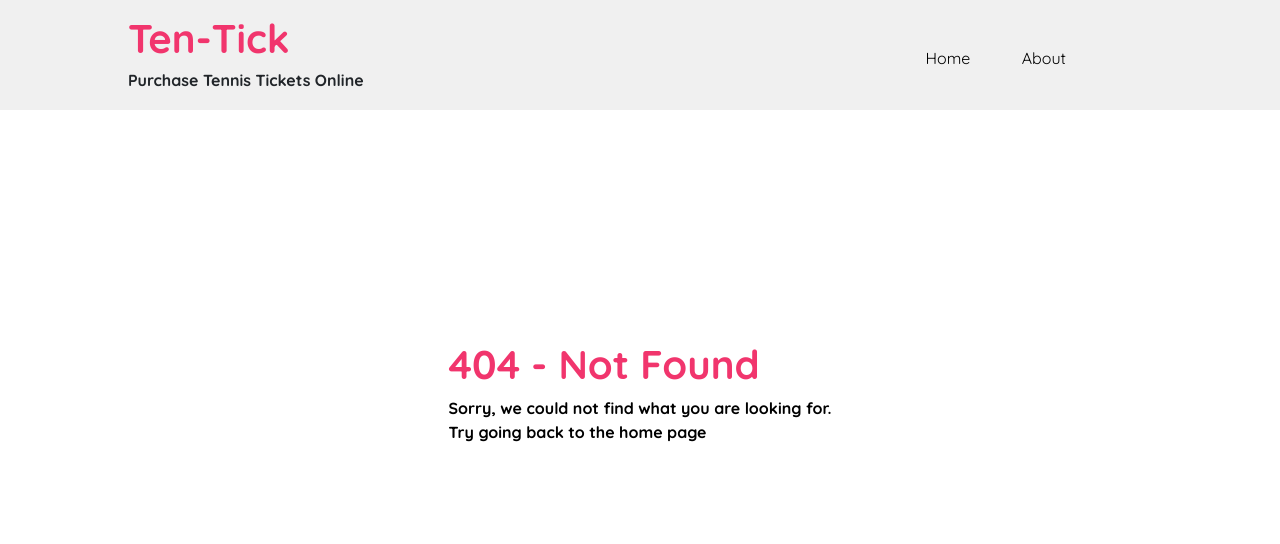
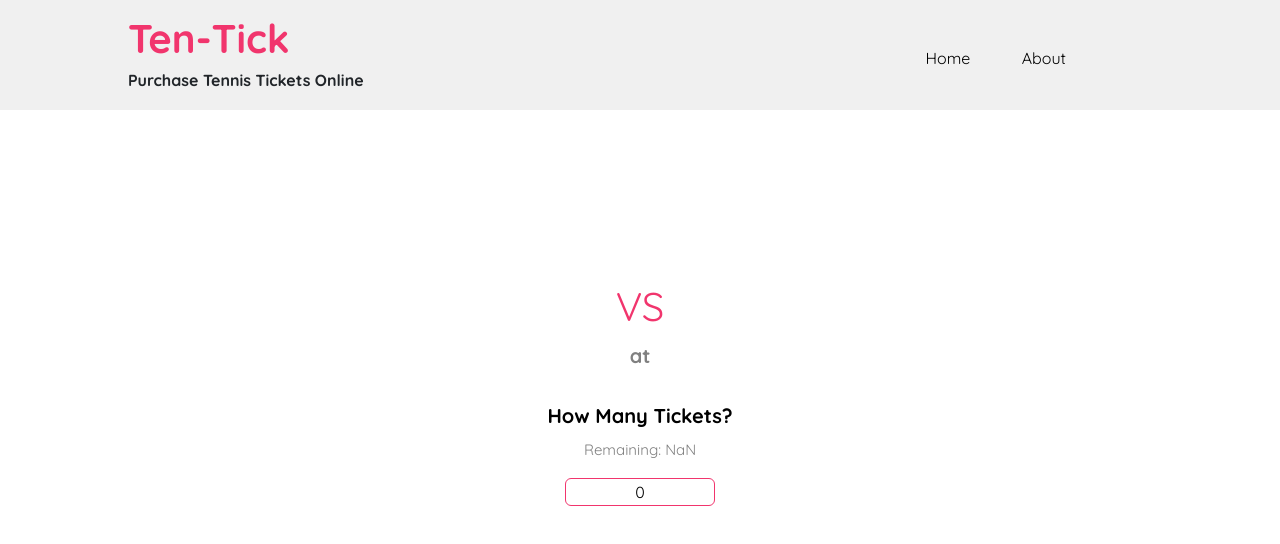
Before and after one commit to hafizk9990/ten-tick, a React (Create React App) app: page /book/1 in a window 1280 px wide. Before the commit this address had no page. Shown: the top 544 px of the page. Built offline with nearby package versions, Linux system fonts and the light colour scheme.

Commit message:
Book tickets finalized with CSS (100%)

```diff
--- a/src/404.js
+++ b/src/404.js
@@ -1,6 +1,6 @@
 const NotFound = () => {
   return (
-    <div className = 'not-found'>
+    <div className = 'center-align not-found'>
       <div className = "">
         <h1> 404 - Not Found </h1>
       </div>
--- a/src/App.js
+++ b/src/App.js
@@ -5,6 +5,7 @@ import NavBar from './NavBar'
 import NotFound from "./404"
 import Book from "./Book"
 import { BrowserRouter as ReactRouter, Switch, Route } from "react-router-dom"
+import Extras from "./Extras"
 
 const App = () => {
 
@@ -12,22 +13,27 @@ const App = () => {
     <React.Fragment>
       <ReactRouter>
         <NavBar />
-
         <Switch>
           <Route exact path = "/">
             <Home />
           </Route>
-          <Route exact path = "/book">
-            <Book />
-          </Route>
+
           <Route exact path = '/about'>
             <About />
           </Route>
+
+          <Route exact path = "/book/:data">
+            <Book />
+          </Route>
+
+          <Route exact path = '/extras/:data'>
+            <Extras />
+          </Route>
+
           <Route exact path = "/*">
             <NotFound />
           </Route>
         </Switch>
-
       </ReactRouter>
     </React.Fragment>
   );
--- a/src/Book.js
+++ b/src/Book.js
@@ -1,6 +1,39 @@
+import React, { useState } from 'react'
+import { Link } from 'react-router-dom'
+import { useParams } from "react-router-dom"
+
 const Book = () => {
+  let { data } = useParams();
+  let matchInfo = JSON.parse(data);
+  const [totalTicks, setTotalTicks] = useState(0);
+
   return(
-    <div> Book a Ticket </div>
+    <React.Fragment>
+      <div className = 'book-page'>
+        <div className = "book-heading">
+          { matchInfo.p1 } VS { matchInfo.p2 } <br />
+        </div>
+        <div className = "book-match-info">
+          { matchInfo.location } at { matchInfo.time } <br />
+        </div>
+        <label className = "book-form-label"> How Many Tickets? </label>
+        <p className = "book-remaining"> Remaining: { matchInfo.cap - matchInfo.sold }</p>
+        <form className = "book-form">
+          <input
+            type = "text"
+            value = { totalTicks }
+            onChange = { (event) => setTotalTicks(event.target.value) }
+          />
+        </form>
+        {
+          ( parseInt(totalTicks) > 0 ) &&
+          ( parseInt(totalTicks) <= `${ matchInfo.cap - matchInfo.sold }` ) &&
+          <Link to = {`/extras/${ JSON.stringify( {'matchInfo': matchInfo, 'ticks': totalTicks } ) }`}>
+            <button className = "book-button"> Next </button>
+          </Link>
+        }
+      </div>
+    </React.Fragment>
   );
 }
 
--- a/src/Card.js
+++ b/src/Card.js
@@ -1,6 +1,6 @@
 import React from 'react'
-import { LocationOn, Schedule } from '@material-ui/icons';
-import { Link } from 'react-router-dom';
+import { LocationOn, Schedule } from '@material-ui/icons'
+import { Link } from 'react-router-dom'
 
 import murray from './assets/img/murray.jpg'
 import maria from './assets/img/maria.jpg'
@@ -9,6 +9,15 @@ import rafa from './assets/img/rafa.jpeg'
 
 const Card = ({ match, index }) => {
   const imgArray = [murray, maria, monflis, rafa];
+
+  let passToBookScreen = {
+    'p1': match.player1,
+    'p2': match.player2,
+    'location': match.location,
+    'time': match.time,
+    'cap': match.cap,
+    'sold': match.soldOut
+  };
 
   return(
     <div className = 'single-card'>
@@ -24,11 +33,11 @@ const Card = ({ match, index }) => {
         </div>
         <div className = "location-time">
           <div>
-              <LocationOn
-                fontSize = "small"
-                style = { {color: 'gray'} }
-              />
-          <span> { match.location } </span> <br />
+            <LocationOn
+              fontSize = "small"
+              style = { {color: 'gray'} }
+            />
+            <span> { match.location } </span> <br />
           </div>
           <div>
             <Schedule
@@ -41,13 +50,13 @@ const Card = ({ match, index }) => {
       </div>
       <div className = "book">
         {
-          (parseInt(match.soldOut) < parseInt(match.cap)) &&
-          <Link to = "/book">
+          ( parseInt(match.soldOut) < parseInt(match.cap) ) &&
+          <Link to = {`/book/${ JSON.stringify(passToBookScreen) }`}>
             <button> Book Now </button>
           </Link>
         }
         {
-          (parseInt(match.soldOut) === parseInt(match.cap)) &&
+          ( parseInt(match.soldOut) === parseInt(match.cap) ) &&
             <button> Sold Out </button>
         }
       </div>
--- /dev/null
+++ b/src/Extras.js
@@ -0,0 +1,16 @@
+import { useParams } from "react-router-dom"
+
+const Extras = () => {
+  let { data } = useParams();
+  let dataObject = JSON.parse(data);
+  let matchInfo = dataObject.matchInfo;
+  let totalTicks = dataObject.ticks;
+
+  return(
+    <div>
+      totalTicks: { totalTicks }
+    </div>
+  );
+}
+
+export default Extras
--- a/src/index.css
+++ b/src/index.css
@@ -38,7 +38,7 @@
     text-underline-offset: 18px;
 }
 
-.not-found {
+.center-align {
     right: 50%;
     bottom: 50%;
     transform: translate(50%, 50%);
@@ -119,7 +119,7 @@
     text-align: center;
 }
 
-.book button {
+button {
     background-color: #f1356d;
     border: none;
     color: white;
@@ -128,9 +128,58 @@
     font-weight: bold;
 }
 
-.book button:hover {
+button:hover {
     background-color: white;
     color: #f1356d;
+}
+
+.book-page {
+    width: 100%;
+    height: 100%;
+    text-align: center;
+    padding-top: 13%;
+    padding-right: 20px;
+    padding-left: 20px;
+}
+
+.book-heading {
+    font-size: 40px;
+    color: #f1356d;
+    padding-bottom: 5px;
+}
+
+.book-match-info {
+    font-size: 20px;
+    color: gray;
+    padding-bottom: 30px;
+    font-weight: bold;
+}
+
+.book-form {
+    padding-bottom: 30px;
+}
+
+.book-form input {
+    width: 150px;
+    border: 1px solid #f1356d;
+    border-radius: 6px;
+    text-align: center;
+}
+
+.book-form input:focus {
+    border-color: #f1356d;
+    outline: none;
+}
+
+.book-form-label {
+    color: black;
+    font-weight: bold;
+    font-size: 20px;
+}
+
+.book-remaining {
+    color: gray;
+    font-size: 15px;
 }
 
 @media (max-width: 620px) {
```
